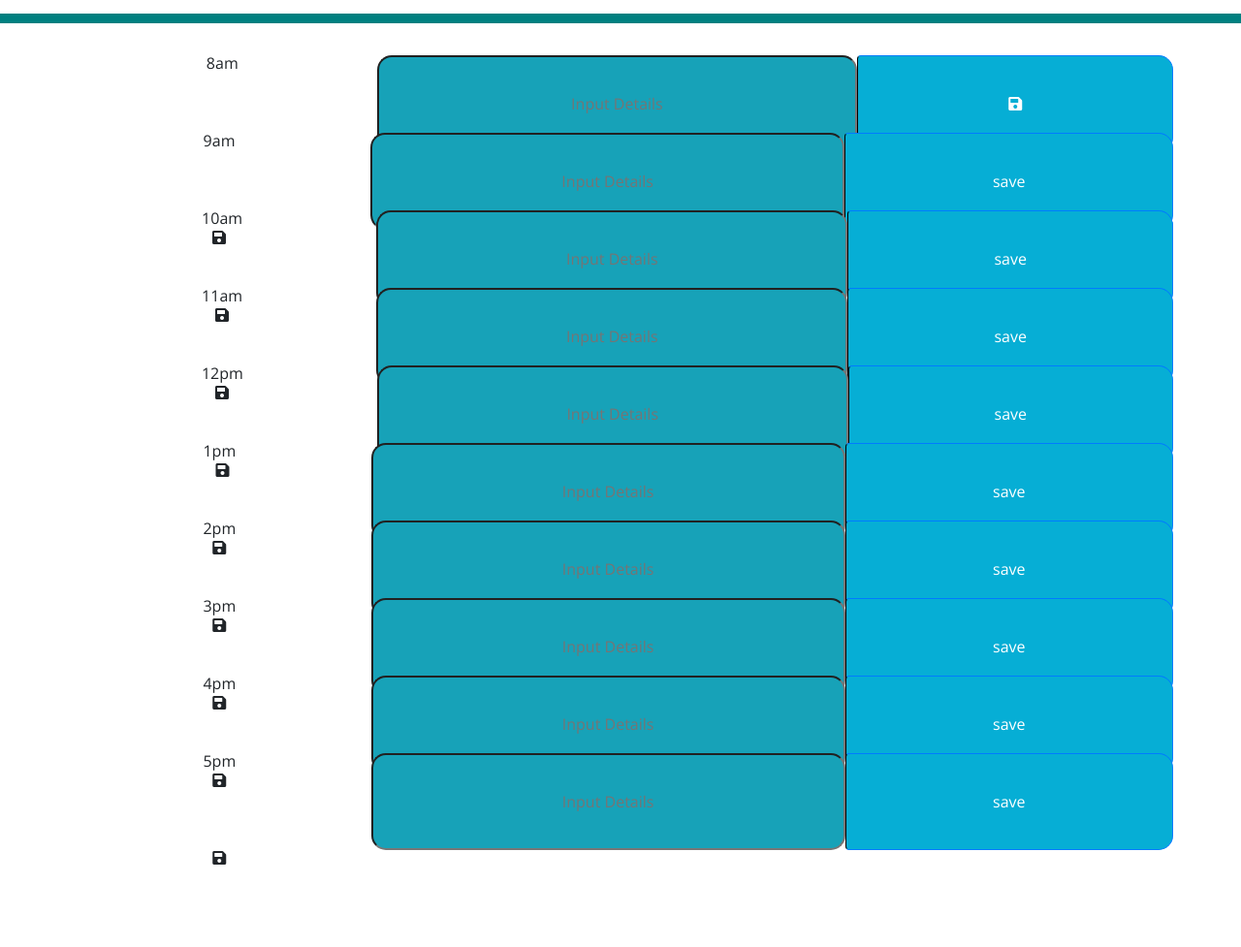
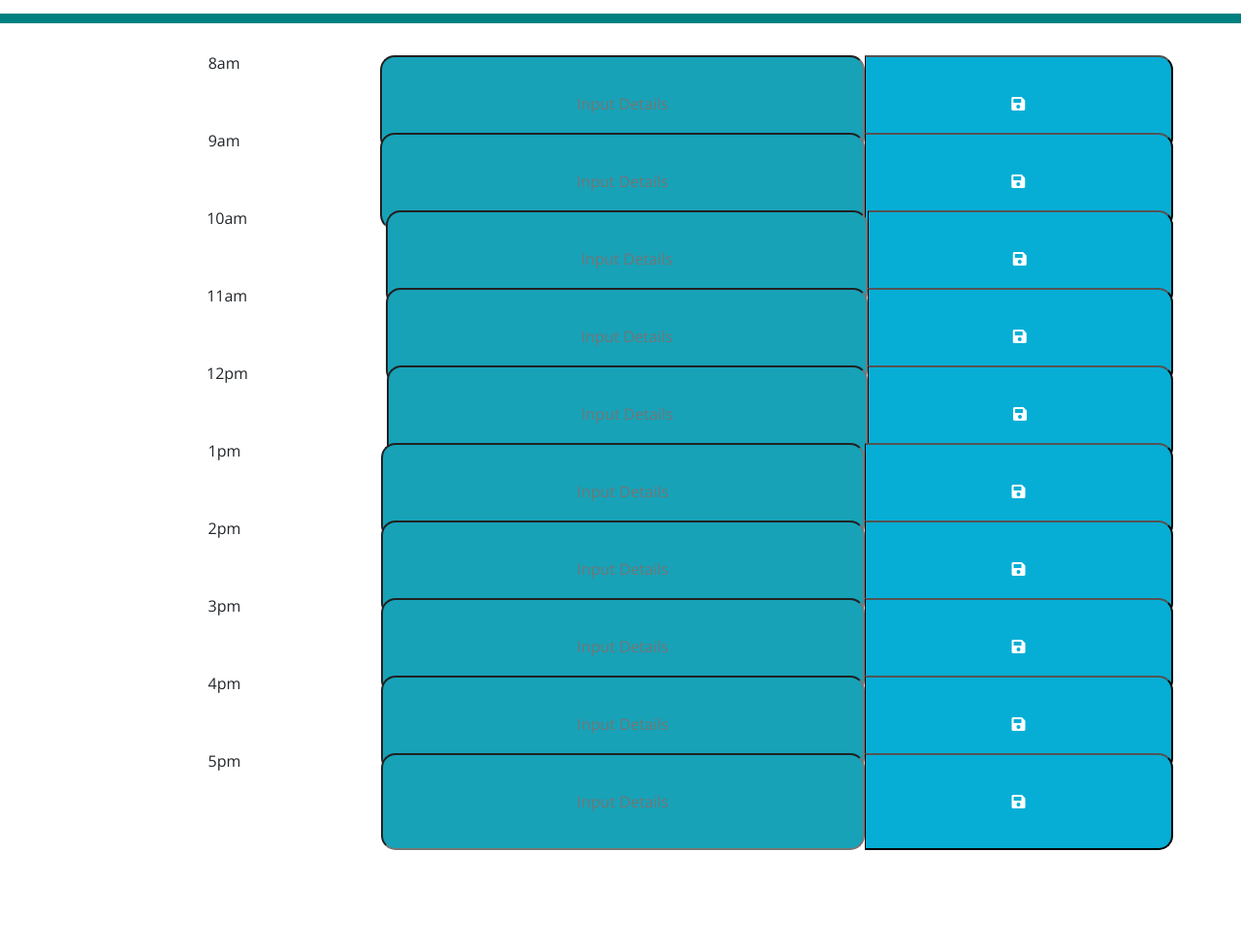
Before and after one commit to jen6one9/that-busy-workday-2, a plain HTML site: page index.html in a window 1280 px wide. Shown: the part 280-1257 px from the top of the page at 97% size. After the commit the page ends 1157 px from the top, so only its background shows below. Drawn offline with nearby package versions, Linux system fonts and the light colour scheme.

Commit message:
tested the save and display of saved inputs

```diff
--- a/index.html
+++ b/index.html
@@ -27,66 +27,57 @@
     <div class="row">
       <text-area class="hour">8am</text-area>
       <input placeholder="Input Details" class="userInput time-block past" id="8">
-      <button class="btn btn-primary saveBtn"><i class="fas fa-save"></i></button>
+      <button class="saveBtn"><i class="fas fa-save"></i></button>
 
     </div>
 
     <div class="row">
       <text-area class="hour">9am</text-area>
       <input placeholder="Input Details" class="userInput time-block past" id="9">
-      <button class="btn btn-primary saveBtn" id="saveBtn2">save</button>
-      <i class="fas fa-save"></i>
+      <button class="saveBtn"><i class="fas fa-save"></i></button>
     </div>
 
     <div class="row">
       <text-area class="hour">10am</text-area>
       <input placeholder="Input Details" class="userInput time-block past" id="10">
-      <button class="btn btn-primary saveBtn" id="saveBtn3">save</button>
-      <i class="fas fa-save"></i>
+      <button class="saveBtn"><i class="fas fa-save"></i></button>
     </div>
 
     <div class="row">
       <text-area class="hour">11am</text-area>
       <input placeholder="Input Details" class="userInput time-block past" id="11">
-      <button class="btn btn-primary saveBtn" id="saveBtn4">save</button>
-      <i class="fas fa-save"></i>
+      <button class="saveBtn"><i class="fas fa-save"></i></button>
     </div>
 
     <div class="row">
       <text-area class="hour">12pm</text-area>
       <input placeholder="Input Details" class="userInput time-block past" id="12">
-      <button class="btn btn-primary saveBtn" id="saveBtn5">save</button>
-      <i class="fas fa-save"></i>
+      <button class="saveBtn"><i class="fas fa-save"></i></button>
     </div>
     <div class="row">
       <text-area class="hour">1pm</text-area>
       <input placeholder="Input Details" class="userInput time-block past" id="13">
-      <button class="btn btn-primary saveBtn" id="saveBtn6">save</button>
-      <i class="fas fa-save"></i>
+      <button class="saveBtn"><i class="fas fa-save"></i></button>
     </div>
     <div class="row">
       <text-area class="hour">2pm</text-area>
       <input placeholder="Input Details" class="userInput time-block past" id="14">
-      <button class="btn btn-primary saveBtn" id="saveBtn7">save</button>
-      <i class="fas fa-save"></i>
+      <button class="saveBtn"><i class="fas fa-save"></i></button>
     </div>
     <div class="row">
       <text-area class="hour">3pm</text-area>
       <input placeholder="Input Details" class="userInput time-block past" id="15">
-      <button class="btn btn-primary saveBtn" id="saveBtn8">save</button>
-      <i class="fas fa-save"></i>
+      <button class="saveBtn"><i class="fas fa-save"></i></button>
     </div>
     <div class="row">
       <text-area class="hour">4pm</text-area>
       <input placeholder="Input Details" class="userInput time-block past" id="16">
-      <button class="btn btn-primary saveBtn" id="saveBtn9">save</button>
-      <i class="fas fa-save"></i>
+      <button class="saveBtn"><i class="fas fa-save"></i></button>
     </div>
     <div class="row">
       <text-area class="hour">5pm</text-area>
       <input placeholder="Input Details" class="userInput time-block past" id="17">
-      <button class="btn btn-primary saveBtn" id="saveBtn10">save</button>
-      <i class="fas fa-save"></i>
+      <button class="saveBtn"><i class="fas fa-save"></i></button>
     </div>
 
   </div>
--- a/script.js
+++ b/script.js
@@ -31,36 +31,3 @@ $(document).ready(function () {
         }
     }
 })
-
-//Here are the timeblocks for a standard workday
-let timeblocks = ["8am", "9am", "10am", "11am", "12pm", "1pm", "2pm", "3pm", "4pm", "5pm"]
-
-
-
-//Iam trying to capture user input using a for loop
-// let inputId = document.getElementsByClassName("userInput");
-// console.log("userInput")
-
-
-// let length = inputId.length;
-// let i = 0;
-
-
-// for (i = 0; i < length; i++) {
-//     inputId[i].id = "inputField" + (i + 1);
-
-
-// }
-// ;
-
-
-
-//save button icon and functionality
-function addToSaveBtn() {
-    let saveBtn = document.getElementsByClassName("saveBtn");
-    let length = saveBtn.length;
-    for (i = 0; i < length; i++) {
-
-        saveBtn[i].id = "saveBtn" + (i + 1);
-    }
-}
```
